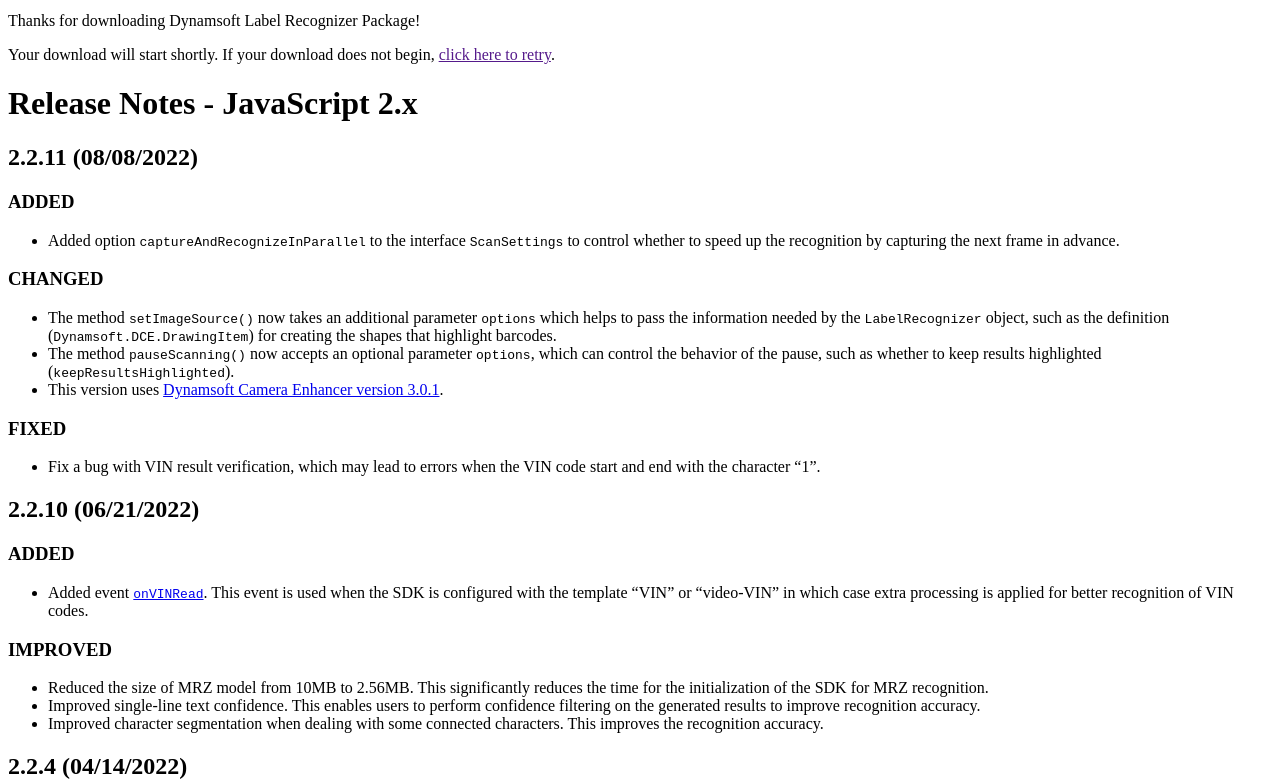
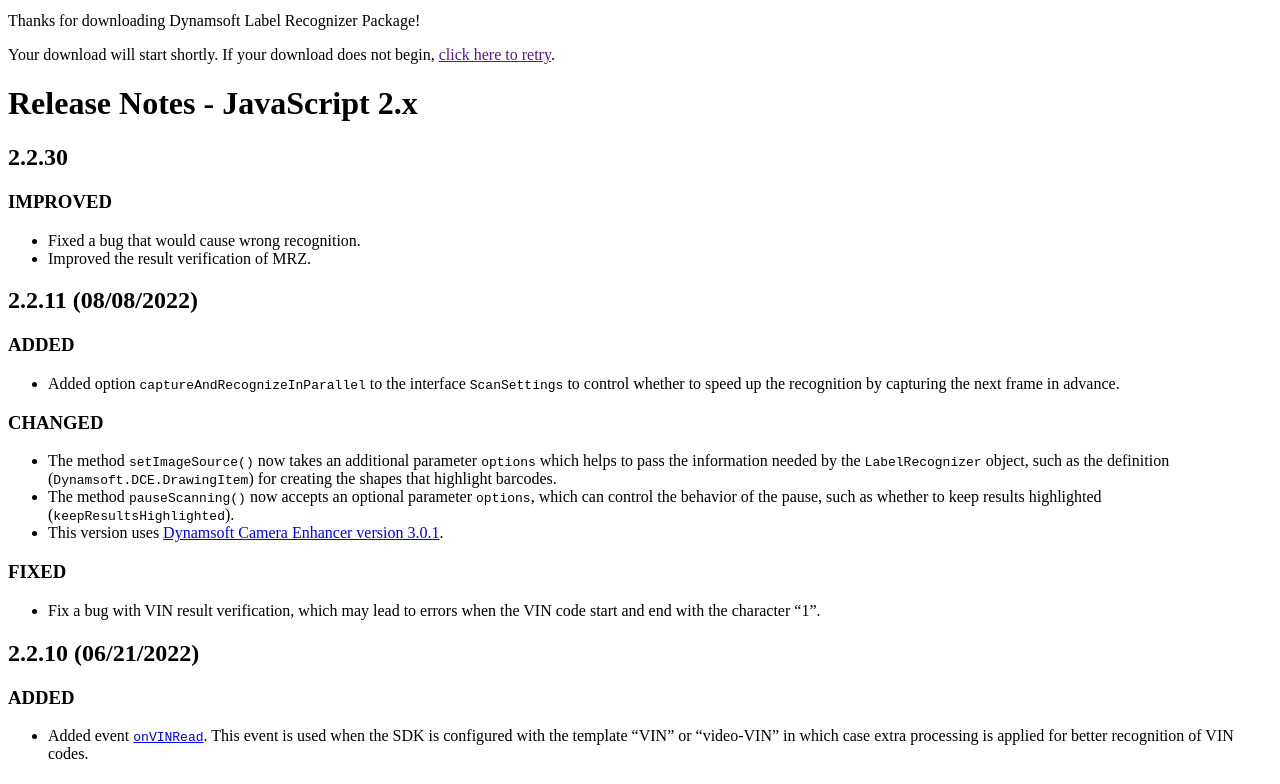
Before and after one commit to dynamsoft-docs/label-recognition-docs-js, a Jekyll site: the page built from programming-old/javascript/release-notes/javascript-2.md, in a window 1280 px wide and 900 px high, scrolled down 638 px, cut to the strip 116-900 px from the top of the window. Built offline with Jekyll 4.4.1, drawn with Linux system fonts in a browser that asks for light colours.

Commit message:
dlrjs 2.2.30

```diff
--- a/programming-old/javascript/release-notes/javascript-2.md
+++ b/programming-old/javascript/release-notes/javascript-2.md
@@ -10,6 +10,13 @@ permalink: /programming/javascript/release-notes/javascript-2.html
 ---
 
 # Release Notes - JavaScript 2.x
+
+## 2.2.30
+
+### IMPROVED
+
+* Fixed a bug that would cause wrong recognition.
+* Improved the result verification of MRZ.
 
 ## 2.2.11 (08/08/2022)
 
```
Also changed, not shown: programming-old/javascript/user-guide-v2.2.11.md (renamed from programming-old/javascript/user-guide.md).
